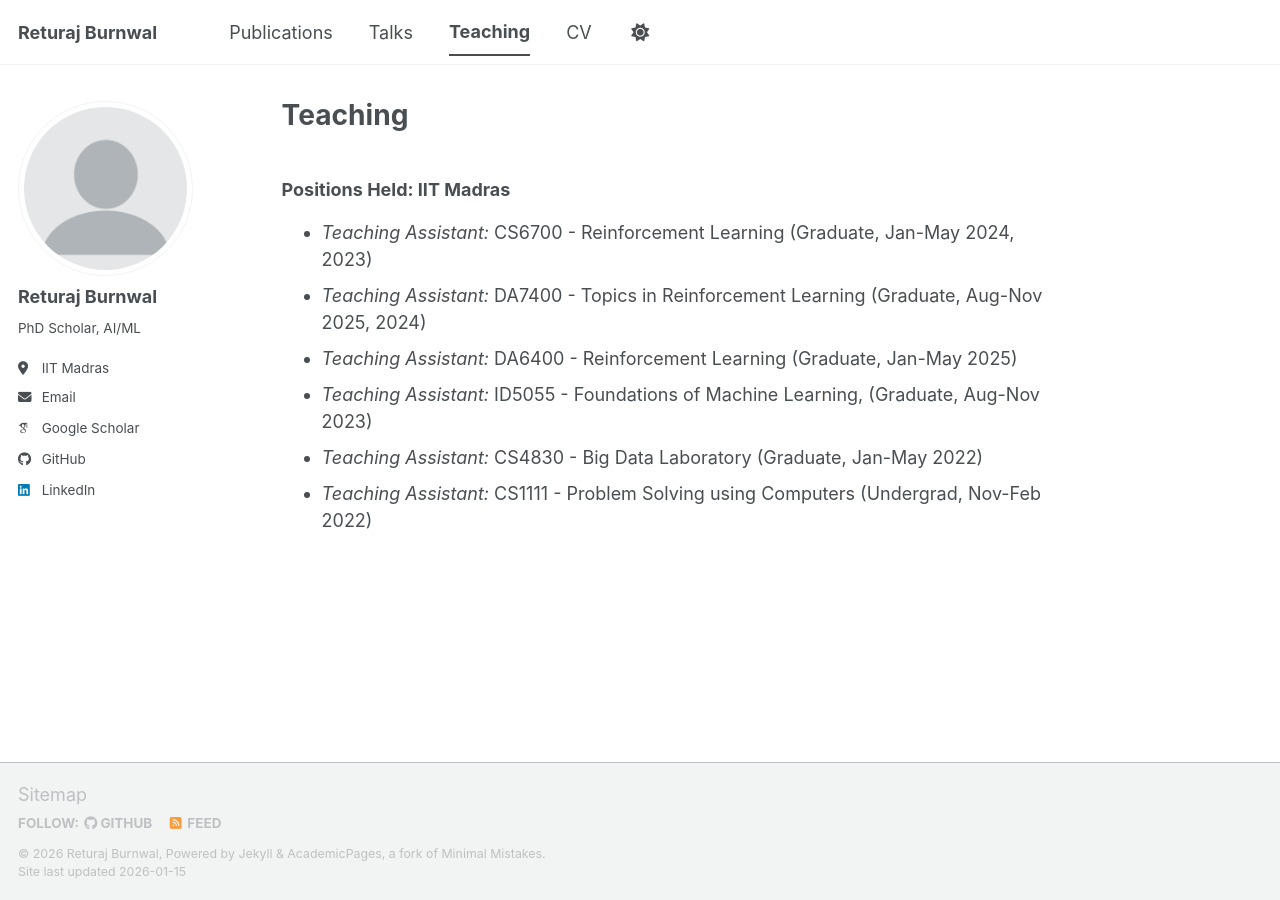
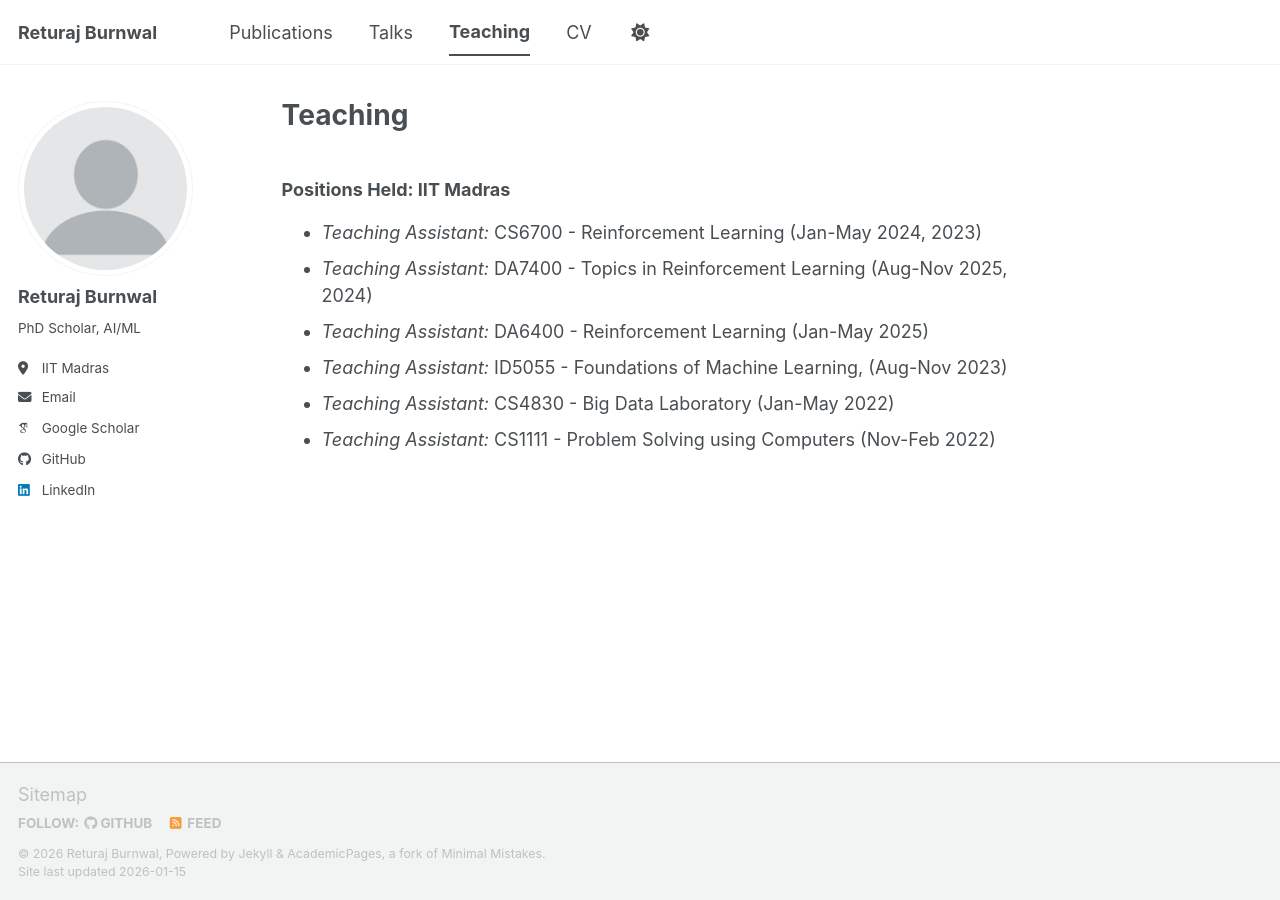
Before and after one commit to returaj/returaj.github.io, a Jekyll site: the page built from _pages/teaching.md, in a window 1280 px wide. Built offline with Jekyll 4.4.1, drawn with Linux system fonts in a browser that asks for light colours; some web fonts are replaced; a script bundle is joined from its source files by our own code; library files that are not in the unit come from our copies.

Commit message:
Update teaching.md

```diff
--- a/_pages/teaching.md
+++ b/_pages/teaching.md
@@ -14,9 +14,9 @@ redirect_from:
 * [An Alternative Exposition of PCA (2019)](/files/An_Alternative_Exposition_of_PCA.pdf) -->
 
 ### Positions Held: IIT Madras
-* *Teaching Assistant:* CS6700 - Reinforcement Learning (Graduate, Jan-May 2024, 2023)
-* *Teaching Assistant:* DA7400 - Topics in Reinforcement Learning (Graduate, Aug-Nov 2025, 2024)
-* *Teaching Assistant:* DA6400 - Reinforcement Learning (Graduate, Jan-May 2025)
-* *Teaching Assistant:* ID5055 - Foundations of Machine Learning, (Graduate, Aug-Nov 2023)
-* *Teaching Assistant:* CS4830 - Big Data Laboratory (Graduate, Jan-May 2022)
-* *Teaching Assistant:* CS1111 - Problem Solving using Computers (Undergrad, Nov-Feb 2022)
+* *Teaching Assistant:* CS6700 - Reinforcement Learning (Jan-May 2024, 2023)
+* *Teaching Assistant:* DA7400 - Topics in Reinforcement Learning (Aug-Nov 2025, 2024)
+* *Teaching Assistant:* DA6400 - Reinforcement Learning (Jan-May 2025)
+* *Teaching Assistant:* ID5055 - Foundations of Machine Learning, (Aug-Nov 2023)
+* *Teaching Assistant:* CS4830 - Big Data Laboratory (Jan-May 2022)
+* *Teaching Assistant:* CS1111 - Problem Solving using Computers (Nov-Feb 2022)
```
